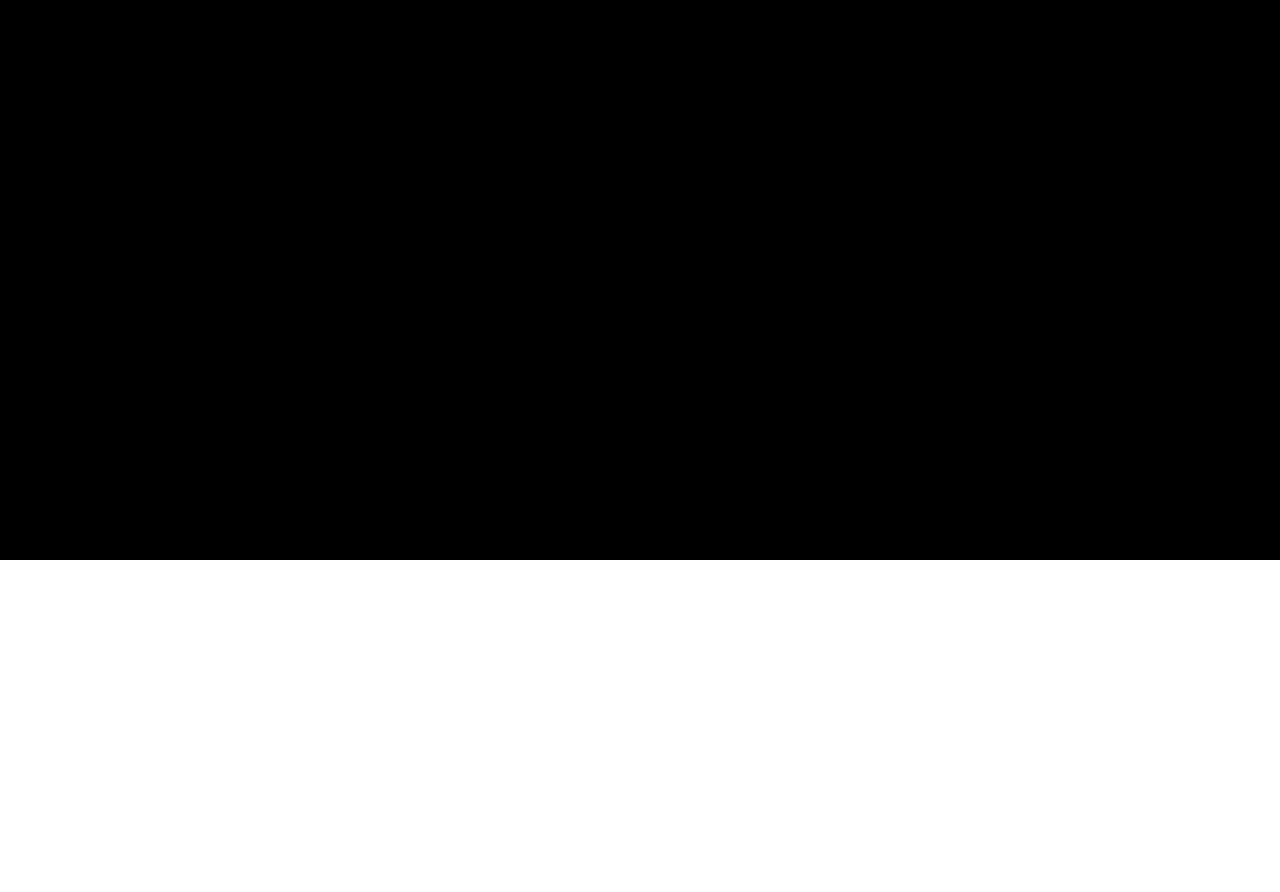
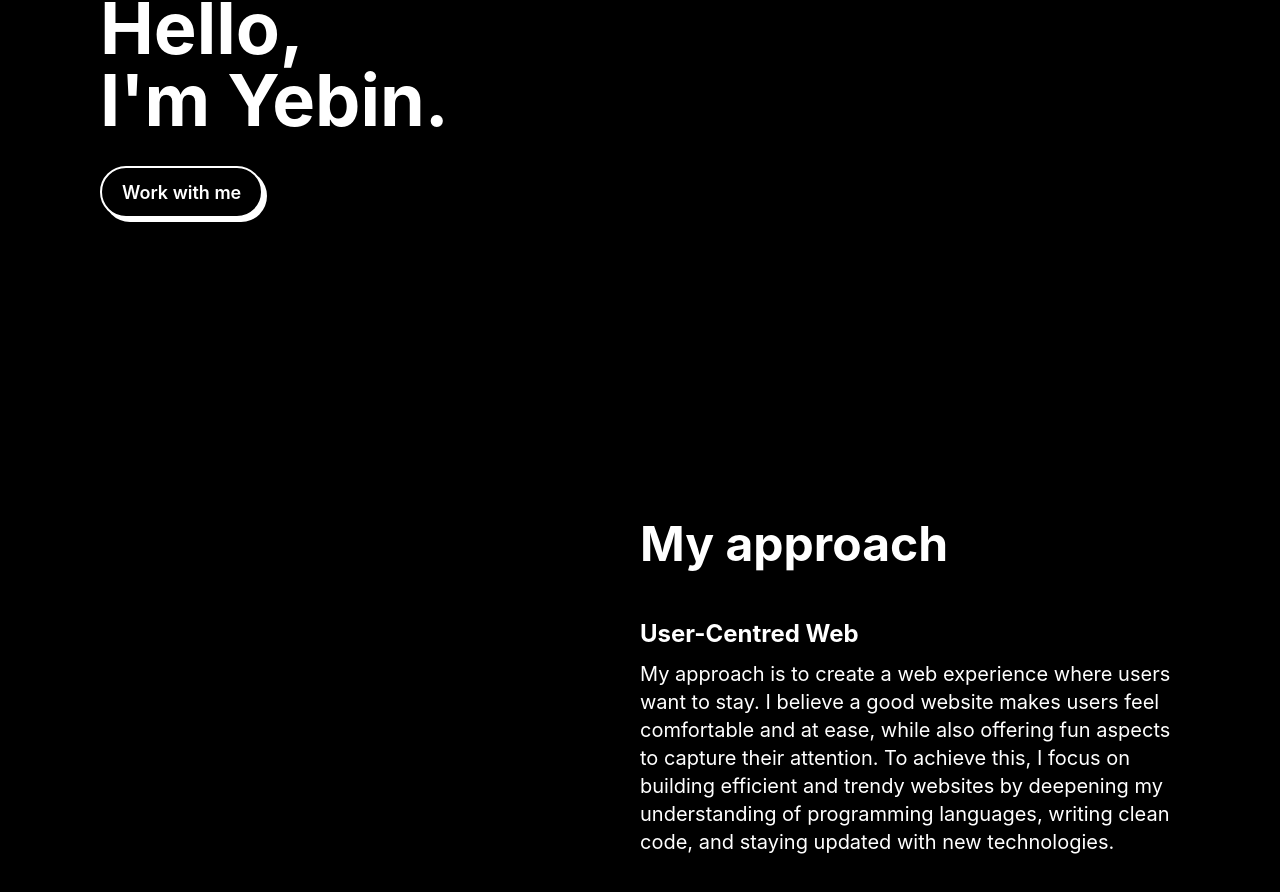
Before and after one commit to ybmin1/hello-yebin, a React (Vite) app: page / in a window 1280 px wide. Shown: the part 240-1132 px from the top of the page. Before the commit the page ends 800 px from the top, so only its background shows below. Built offline with nearby package versions, Linux system fonts and the light colour scheme.

Commit message:
Add layout and text content

```diff
--- a/src/components/BackgroundAnimationEffect.tsx
+++ b/src/components/BackgroundAnimationEffect.tsx
@@ -10,7 +10,8 @@ const BackgroundAnimationEffect: React.FC = () => {
     const initApp = async () => {
       const app = new PIXI.Application();
       await app.init({
-        resizeTo: window,
+        width: window.innerWidth,
+        height: 1500,
         canvas: document.createElement("canvas"),
       });
 
@@ -75,9 +76,10 @@ const BackgroundAnimationEffect: React.FC = () => {
       style={{
         width: "100%",
         height: "100%",
-        position: "fixed",
+        position: "absolute",
         top: 0,
         left: 0,
+        zIndex: -1,
       }}
     />
   );
--- a/src/index.css
+++ b/src/index.css
@@ -50,9 +50,7 @@ button {
   cursor: pointer;
   transition: border-color 0.25s;
 }
-button:hover {
-  border-color: #646cff;
-}
+
 button:focus,
 button:focus-visible {
   outline: 4px auto -webkit-focus-ring-color;
--- a/src/pages/Home.tsx
+++ b/src/pages/Home.tsx
@@ -1,10 +1,46 @@
 import BackgroundAnimationEffect from "../components/BackgroundAnimationEffect";
+
+const textContent = {
+  hello: "Hello,",
+  iAm: "I'm Yebin.",
+  button: "Work with me",
+  myApproach: "My approach",
+  userCenteredWeb: "User-Centred Web",
+  myApproachDesc: `My approach is to create a web experience where users want to
+              stay. I believe a good website makes users feel comfortable and at
+              ease, while also offering fun aspects to capture their attention.
+              To achieve this, I focus on building efficient and trendy websites
+              by deepening my understanding of programming languages, writing
+              clean code, and staying updated with new technologies.`,
+};
 
 function Home() {
   return (
-    <div className="w-screen h-screen flex items-center justify-center">
-      Home
+    <div className="w-screen min-h-screen relative">
       <BackgroundAnimationEffect />
+      <div className="absolute inset-0 mt-[60px] text-white">
+        <div className="w-screen h-[600px] flex flex-col justify-center items-start p-[100px]">
+          <h1 className="text-7xl font-bold">
+            {textContent.hello} <br /> {textContent.iAm}
+          </h1>
+
+          <button className="my-[30px] inline-block bg-black border-2 border-white rounded-[30px] shadow-[4px_4px_0_0_white] text-white font-semibold text-[18px] px-[20px] text-center select-none touch-manipulation focus:outline-none focus-visible:outline-none hover:bg-[#2b2b2b] active:shadow-[2px_2px_0_0_white] active:transform active:translate-x-[2px] active:translate-y-[2px]">
+            {" "}
+            {textContent.button}{" "}
+          </button>
+        </div>
+        <div className="w-screen h-[600px] flex justify-end items-start p-[100px]">
+          <div className="w-1/2">
+            <h2 className="mb-[50px] text-5xl font-bold">
+              {textContent.myApproach}
+            </h2>
+            <h3 className="mb-[10px] text-2xl font-bold">
+              {textContent.userCenteredWeb}
+            </h3>
+            <p className="text-xl">{textContent.myApproachDesc}</p>
+          </div>
+        </div>
+      </div>
     </div>
   );
 }
```
